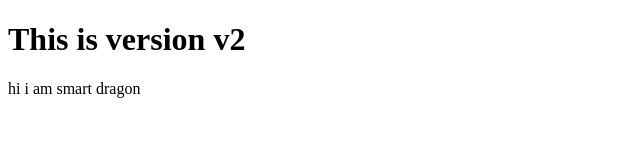
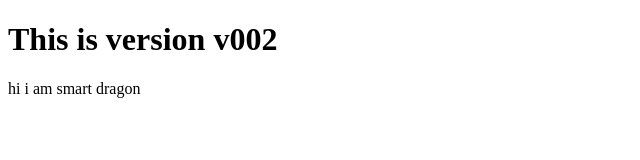
Before and after one commit to AamirKhan844/myrepo90, a plain HTML site: page index.html in a window 1280 px wide. Shown: the full height of the page, 0-640 px from the left. Drawn offline with Linux system fonts and the light colour scheme.

Commit message:
Update index.html

```diff
--- a/index.html
+++ b/index.html
@@ -6,7 +6,7 @@
     <title>Document</title>
   </head>
   <body>
-    <h1>This is version v2</h1>
+    <h1>This is version v002</h1>
     hi i am smart dragon
   </body>
 </html>
```
